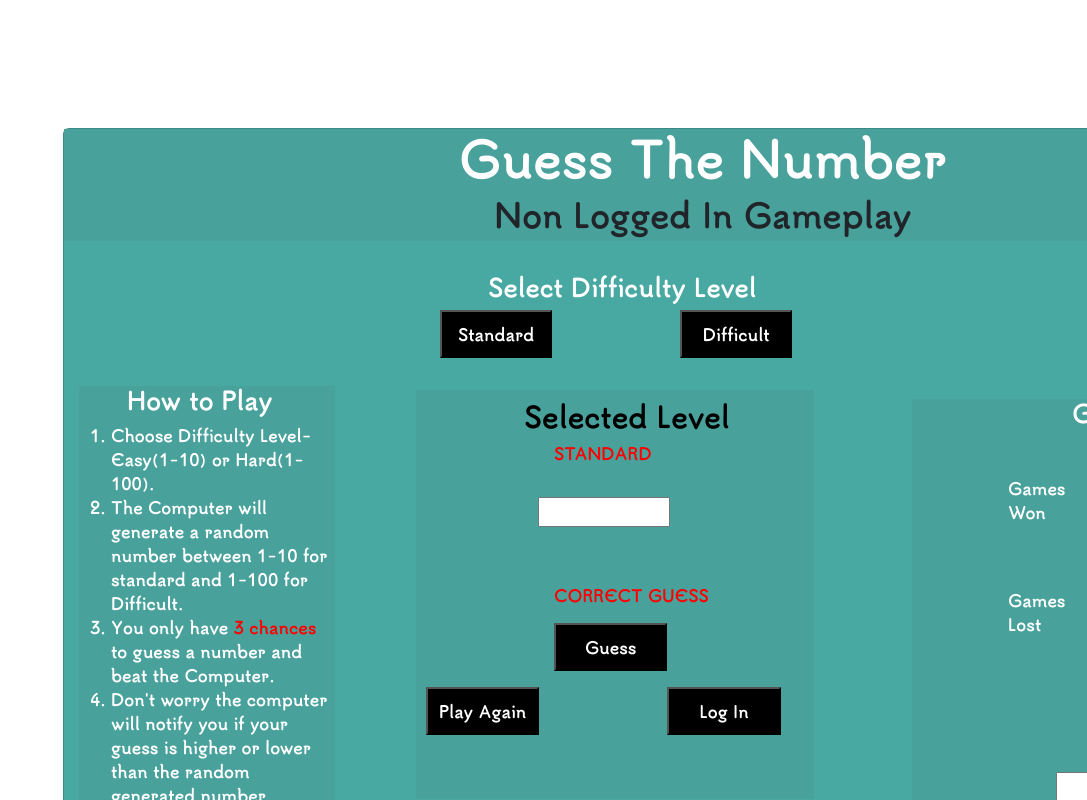
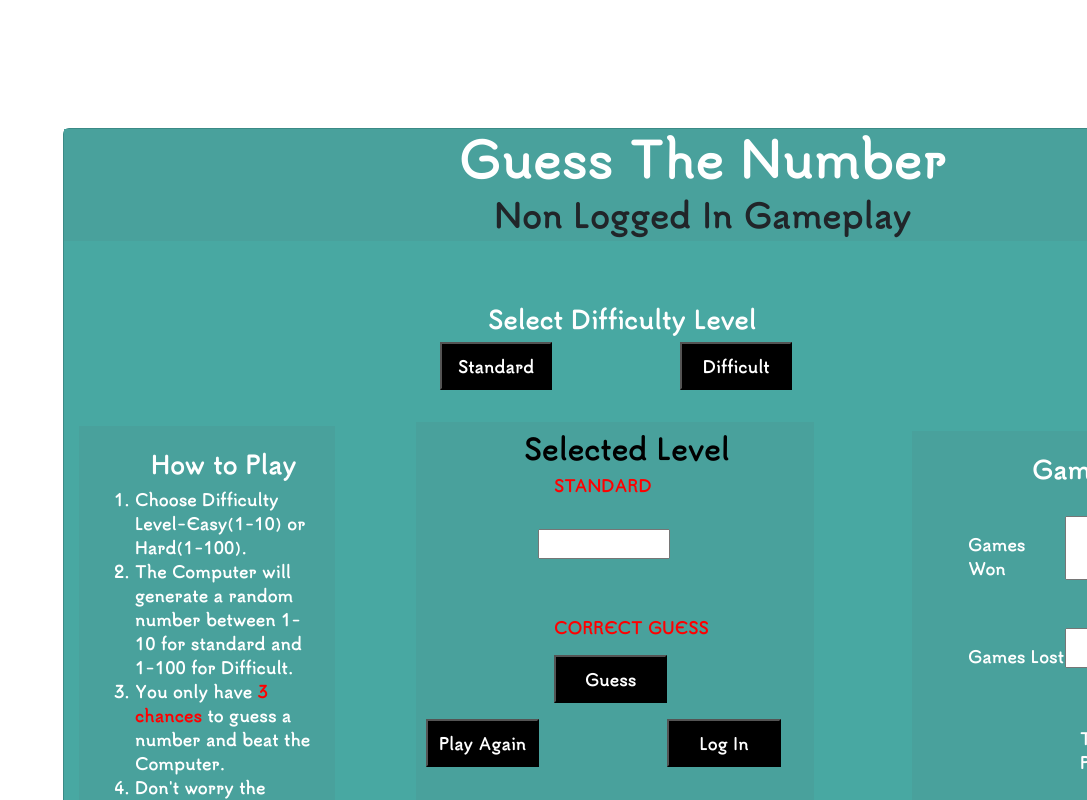
Before and after one commit to AndrewIMLEx/Learning-Project, a React app: page / in a window 1280 px wide. Shown: the top 800 px of the page, without its empty margins (193-1280 px from the left). Built offline with nearby package versions, Linux system fonts and the light colour scheme.

Commit message:
add margins to Homepage

```diff
--- a/src/style.css
+++ b/src/style.css
@@ -50,6 +50,7 @@ rulescard{
     background-color: #49A19C;
     margin-left: 15px;
     margin-top: -27em;
+    padding: 1.5em
 }
 .header {
     background-color: #49A19C;
@@ -58,6 +59,7 @@ rulescard{
     margin-left: 22em;
     margin-top: 2em;
     margin-right: 33em;
+    padding-top: 2em
 }
 #LevelForm{
     margin-left: 3em;
@@ -96,9 +98,8 @@ button{
         margin-left: 53em;
         margin-top: -25em;
         background-color: #49A19C;
-        margin-right: 0.8em;
-        padding-bottom: 1em;
-        padding-left:4em
+        margin-right: 0.9em;
+        padding: 1.5em;
 }
 label {
     display: inline-block;
```
